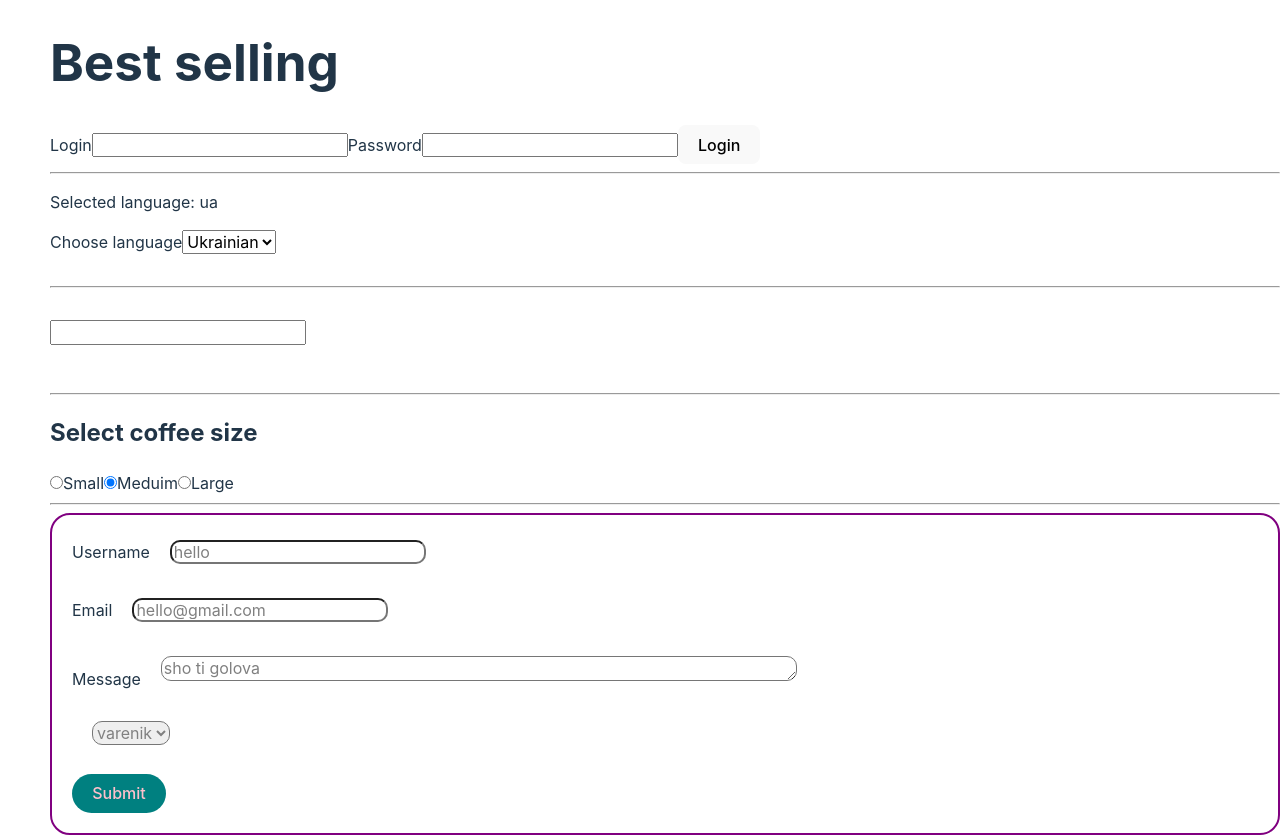
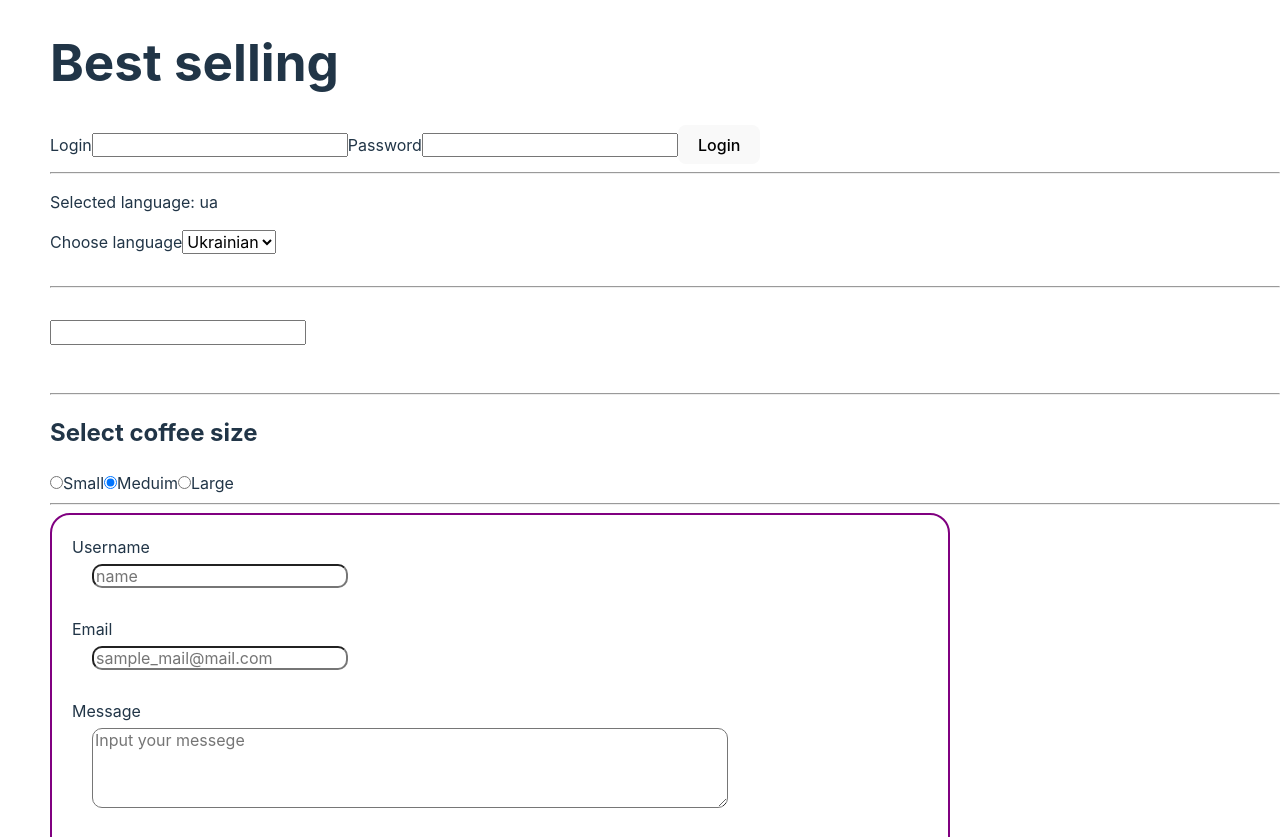
Before and after one commit to Vaddex/react_test, a React (Vite) app: page / in a window 1280 px wide. Shown: the top 837 px of the page. Built offline with nearby package versions, Linux system fonts and the light colour scheme.

Commit message:
added pleceholder

```diff
--- a/src/components/FeedbackForm/FeedbackForm.jsx
+++ b/src/components/FeedbackForm/FeedbackForm.jsx
@@ -18,9 +18,9 @@ const FeedbackSchema = Yup.object().shape({
 });
 
 const initialValues = {
-    username: 'hello',
-    email: 'hello@gmail.com',
-    message: 'sho ti golova',
+    username: '',
+    email: '',
+    message: '',
     level: 'varenik',
 };
 
@@ -32,7 +32,7 @@ const FeedbackForm = () => {
 
     const handleSubmit = (values, actions) => {
         console.log(values);
-        actions.resetForm();
+        actions.resetForm('');
     };
 
     return (
@@ -49,6 +49,7 @@ const FeedbackForm = () => {
                         type="text"
                         name="username"
                         id={nameFieldId}
+                        placeholder="name"
                     />
                     <ErrorMessage
                         name="username"
@@ -66,6 +67,7 @@ const FeedbackForm = () => {
                         type="email"
                         name="email"
                         id={emailFieldId}
+                        placeholder="sample_mail@mail.com"
                     />
                     <ErrorMessage
                         name="email"
@@ -83,8 +85,9 @@ const FeedbackForm = () => {
                         as="textarea"
                         name="message"
                         cols="60"
-                        rows="1"
+                        rows="4"
                         id={msgFieldId}
+                        placeholder="Input your messege"
                     />
                     <ErrorMessage
                         name="message"
--- a/src/components/FeedbackForm/FeedbackForm.module.css
+++ b/src/components/FeedbackForm/FeedbackForm.module.css
@@ -2,6 +2,8 @@
     padding: 20px;
     border: 2px solid purple;
     border-radius: 20px;
+    max-width: 900px;
+    font: inherit;
 }
 
 .field {
@@ -9,6 +11,8 @@
     margin: 5px 20px;
     border-radius: 10px;
     gap: 30px;
+    display: flex;
+    flex-direction: column;
 }
 
 .btn {
@@ -17,9 +21,10 @@
     color: pink;
 }
 .errorArea {
-    border: 1px solid tomato;
+    display: flex;
+    border: 1px solid rgba(255, 99, 71, 0.295);
     padding: 5px;
     border-radius: 10px;
-    background-color: tomato;
+    background-color: rgba(255, 99, 71, 0.651);
     color: black;
 }
```
